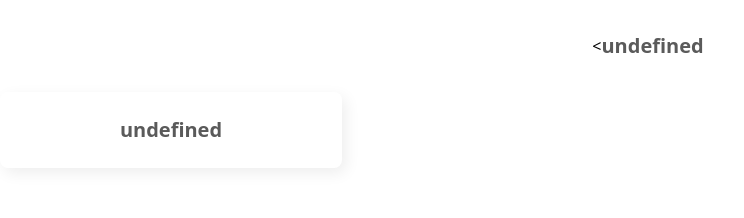
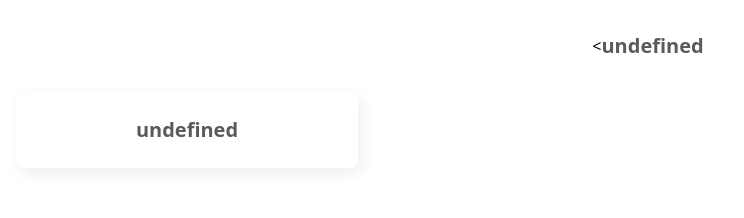
Before and after one commit to pernillakack/lift, a Next.js app: page /renderWorkout in a window 1280 px wide. Shown: the top 218 px of the page, without its empty margins (0-744 px from the left). Built offline with nearby package versions, Linux system fonts and the light colour scheme.

Commit message:
Snyggat till render lite

```diff
--- a/pages/renderWorkout.tsx
+++ b/pages/renderWorkout.tsx
@@ -28,8 +28,8 @@ const RenderWorkout: NextPage<Props> = ({}) => {
         </div>
       </form>
 
-      <ul>
-        <form className='uxShadow rounded-lg shadow-[4px 5px 15px rgba(0,0,0,0.07)] w-[342px] left-[20px] top-[20px]'>
+      <ul className=''>
+        <form className=' ml-4 uxShadow rounded-lg shadow-[4px 5px 15px rgba(0,0,0,0.07)] w-[342px] left-[20px] top-[20px]'>
           <div className='py-6 flex justify-center'>
             <h2 className=" uxColor font-bold text-xl" >{`${exercise}`}</h2>
           </div>
```
